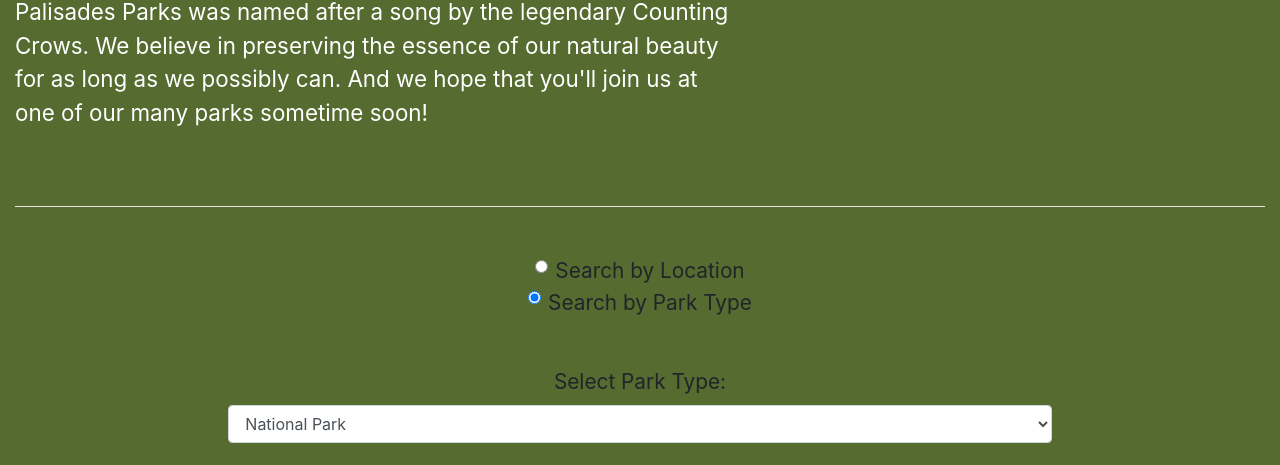
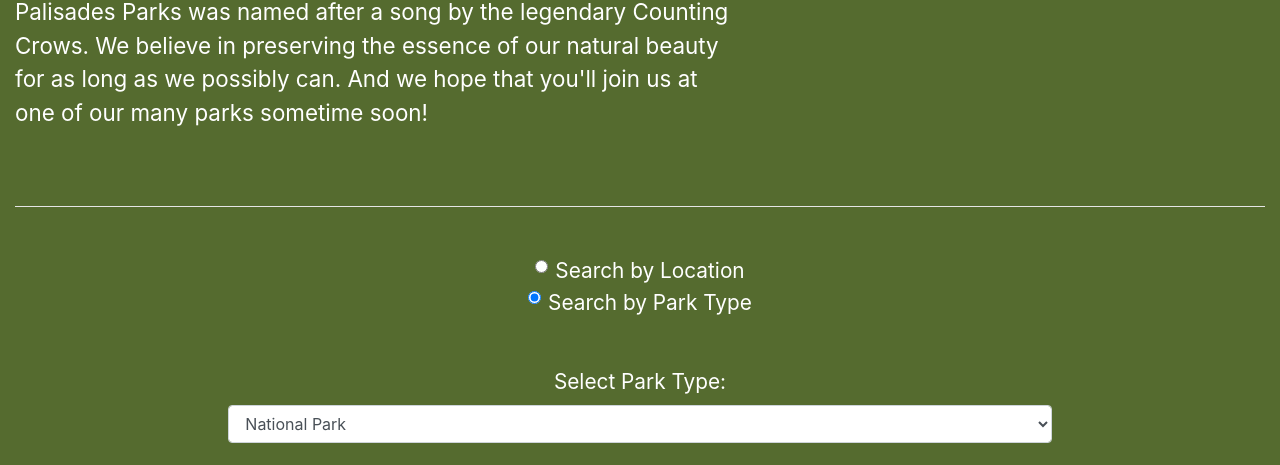
Before and after one commit to jtor101/EnjoyTheOutdoorsW3, a plain HTML site: page index.html in a window 1280 px wide. Both pictures are taken after a click on the radio button "Search by Park Type". Shown: the part 335-800 px from the top of the page. Drawn offline with nearby package versions, Linux system fonts and the light colour scheme.

Commit message:
Park search by type functional.

```diff
--- a/index.html
+++ b/index.html
@@ -45,24 +45,24 @@
             <form class="col-8 offset-2 text-center">
                 <div class="form-check">
                     <input class="form-check-input" type="radio" name="initialSelectRadio" id="initialSelectLocation" value="locationSelected">
-                    <label class="form-check-label" for="initialSelectLocation">
+                    <label class="form-check-label text-white" for="initialSelectLocation">
                               Search by Location
                             </label>
                 </div>
                 <div class="form-check mb-5">
                     <input class="form-check-input" type="radio" name="initialSelectRadio" id="initialSelectParkType" value="parkTypeSelected">
-                    <label class="form-check-label" for="initialSelectParkType">
+                    <label class="form-check-label text-white" for="initialSelectParkType">
                               Search by Park Type
                             </label>
                 </div>
                 <div class="form-group" id="pickerByLocationDiv">
-                    <label for="pickerByLocation">Select Location: </label>
+                    <label class="text-white" for="pickerByLocation">Select Location: </label>
                     <select class="form-control" id="pickerByLocation">
                         <option>-- State --</option>
                     </select>
                 </div>
                 <div class="form-group" id="pickerByParkTypeDiv">
-                    <label for="pickerByParkType">Select Park Type: </label>
+                    <label class="text-white" for="pickerByParkType">Select Park Type: </label>
                     <select class="form-control" id="pickerByParkType">
                     </select>
                 </div>
--- a/scripts/script.js
+++ b/scripts/script.js
@@ -166,13 +166,13 @@ window.onload = function() {
       // Establish Selection
       let selection = parkTypeSelector.selectedIndex - 1;
       let selectedType = parkTypeSelector.value;
-      console.log(selectedType);
+        //console logs correct Type
 
-      // Compare selected State to options available.
+      // Compare selected Type to part of name.
       // Loop through parks array for all matching values
 
       for (let i = 0; i < objs.parks.length; i++) {
-        if (objs.parks[i].State == selectedType) {
+        if (objs.parks[i].LocationName.includes(selectedType)) {
           let row = parkDisplay.insertRow(0);
           let cellA1 = row.insertCell(0);
           let cellA2 = row.insertCell(1);
```
